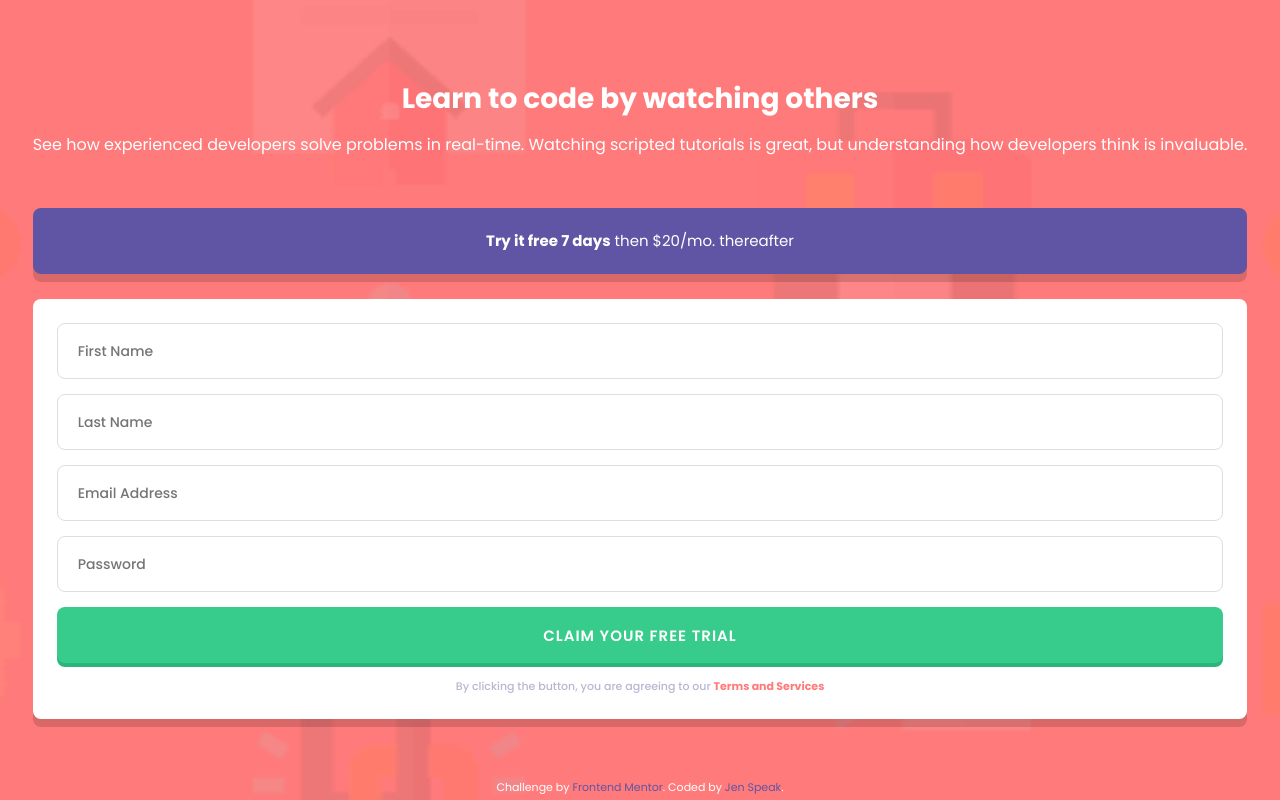
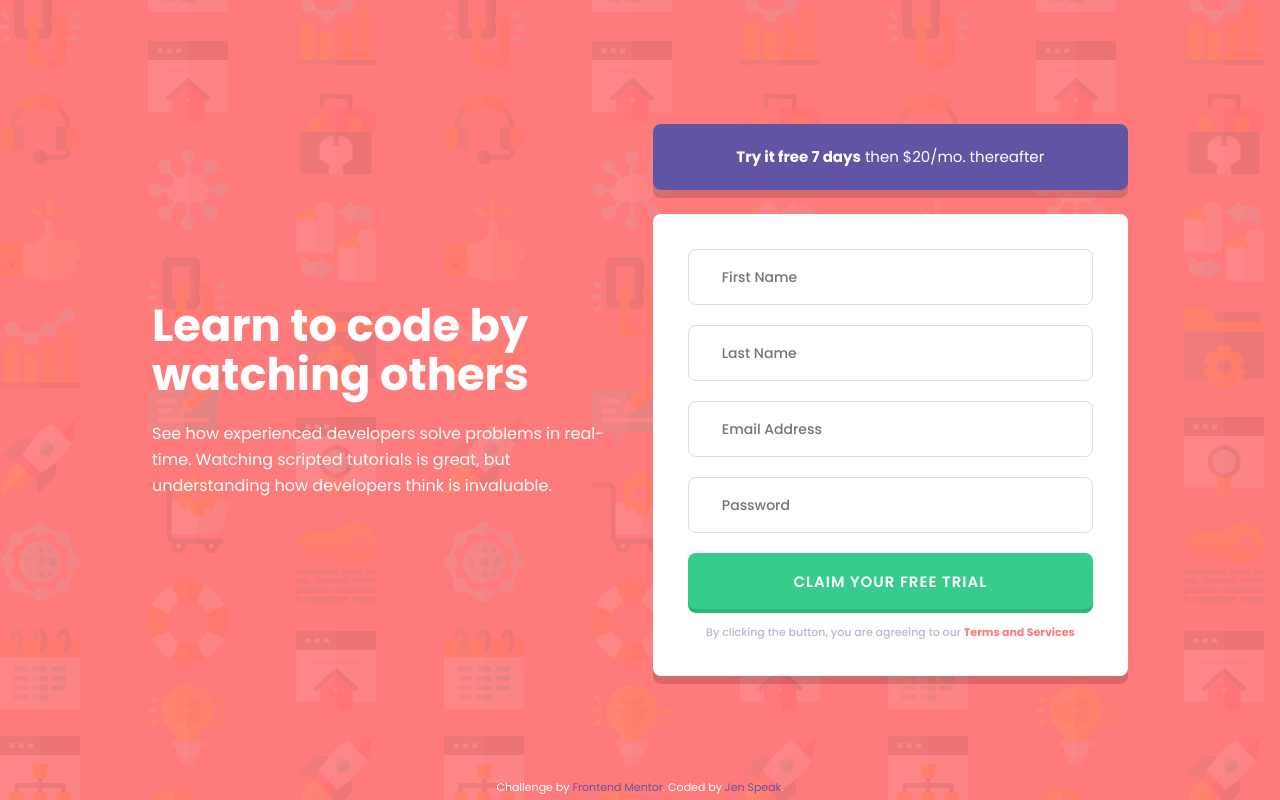
Before and after one commit to En-Jen/sign-up-form, a website: page index.html in a window 1280 px wide. Drawn offline with Linux system fonts and the light colour scheme.

Commit message:
tweaked styles with Perfect Pixel

```diff
--- a/sass/main.scss
+++ b/sass/main.scss
@@ -11,6 +11,16 @@ $font-family: 'Poppins', sans-serif;
 
 // FONT SIZE
 $default-font-size: 1.6rem;
+
+// Override Sass min()
+@function min($numbers...) {
+    @return m#{i}n(#{$numbers});
+}
+
+// Override Sass max()
+@function max($numbers...) {
+    @return m#{a}x(#{$numbers});
+}
 
 .intro__error-icon,
 .intro__error-text {
@@ -48,21 +58,41 @@ body {
     justify-content: center;
     align-items: center;
 
+    @media only screen and (min-width: 768px) {
+        background-image: url(../images/bg-intro-desktop.png);
+    }
+
     &__container {
-        padding: 8rem 2.4rem;
+        width: min(100%, 600px);
+        padding: 9rem 2.4rem;
         text-align: center;
         display: flex;
         flex-direction: column;
+
+        @media only screen and (min-width: 1200px) {
+            flex-direction: row;
+            width: min(80%, 1200px);
+        }
     }
 
     &__left {
-        margin-bottom: 5rem;
+        margin-bottom: 6.4rem;
+        flex: 1;
+
+        @media only screen and (min-width: 1200px) {
+            display: flex;
+            flex-direction: column;
+            justify-content: center;
+            text-align: left;
+            margin-right: min(3rem, 3vw);
+            margin-bottom: 0;
+        }
     }
 
     &__heading {
-        font-size: 2.8rem;
-        line-height: 3.6rem;
-        margin-bottom: 1.5rem;
+        font-size:  clamp(2.8rem, 3.5vw, 5rem);
+        line-height: calc(3rem + 1.5vw);
+        margin-bottom: 2.2rem;
     }
 
     &__description {
@@ -70,7 +100,7 @@ body {
     }
 
     &__right {
-
+        flex: 1.01;
     }
 
     // Turn into mixin??
@@ -83,7 +113,7 @@ body {
     &__card--top {
         background-color: $color-blue;
         padding: 2rem 5.5rem;
-        margin-bottom: 2.5rem;
+        margin-bottom: 2.4rem;
     }
 
     &__offer {
@@ -97,7 +127,7 @@ body {
 
     &__card--bottom {
         background-color: $color-white;
-        padding: 2.4rem;
+        padding: 7.4%;
     }
 
     &__form {
@@ -106,7 +136,11 @@ body {
 
     &__field-group {
         position: relative;
-        margin-bottom: 1.5rem;
+        margin-bottom: 1.6rem;
+
+        @media only screen and (min-width: 768px) {
+            margin-bottom: 2rem;
+        }
     }
 
     &__form-label {
@@ -119,6 +153,10 @@ body {
         color: $color-blue-dark;
         border: 1px solid hsl(0, 0%, 87%);
         padding-left: 2rem;
+
+        @media only screen and (min-width: 1200px) {
+            padding-left: 3.3rem;
+        }
 
         &:focus {
             border: 1px solid $color-blue;
```
Also changed, not shown: css/style.css.
